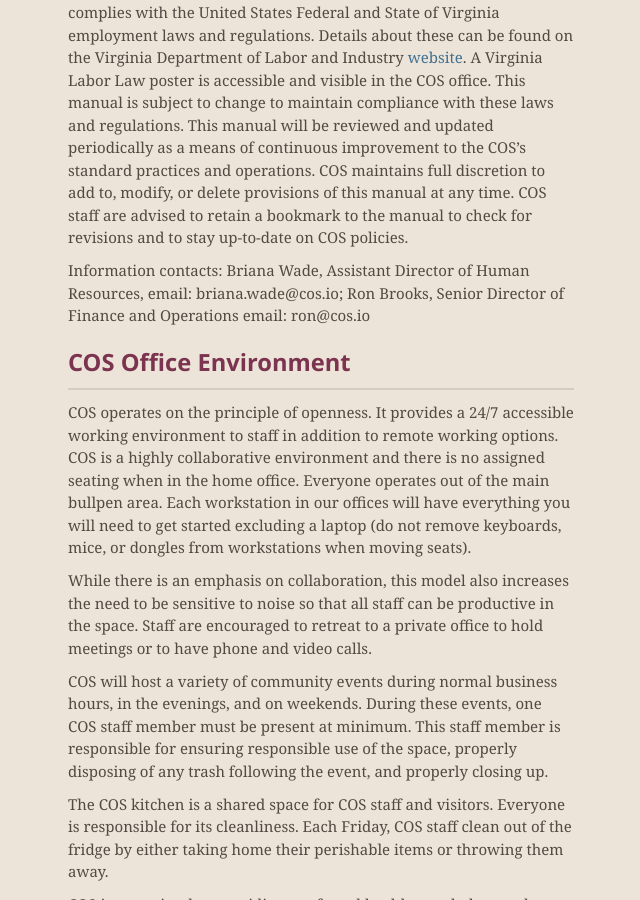
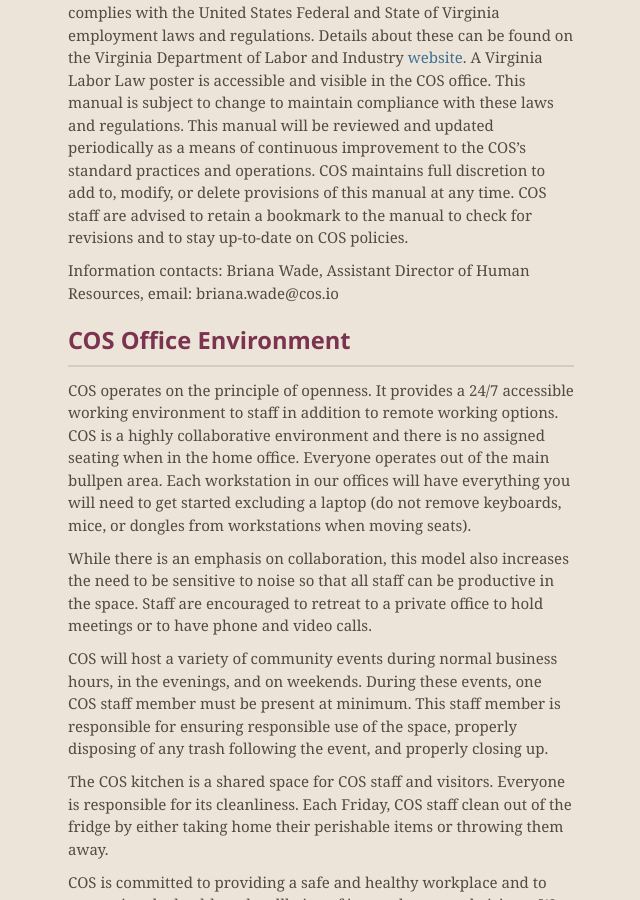
Before and after one commit to CenterForOpenScience/Policies-and-Procedures, a Jekyll site: the page built from index.md, in a window 1280 px wide and 900 px high, scrolled down 416 px. Shown: the whole window, without its empty margins (319-959 px from the left). Built offline with Jekyll 4.4.1, drawn with Linux system fonts in a browser that asks for light colours; nearby versions of some CDN libraries; our own code applies the rules of GitHub Pages for plain Markdown files.

Commit message:
Update index.md

```diff
--- a/index.md
+++ b/index.md
@@ -11,7 +11,7 @@ Introduction
 This manual sets forth the Center for Open Science’s policies and procedures for daily operations. The Center for Open Science (COS) complies with the United States Federal and State of Virginia employment laws and regulations. Details about these can be found on the Virginia Department of Labor and Industry [website](http://www.vec.virginia.gov/employers/Required-Posters-for-Virginia-Employers). A Virginia Labor Law poster is accessible and visible in the COS office. This manual is subject to change to maintain compliance with these laws and regulations. This manual will be reviewed and updated periodically as a means of continuous improvement to the COS’s standard practices and operations. COS maintains full discretion to add to, modify, or delete provisions of this manual at any time. COS staff are advised to retain a bookmark to the manual to check for revisions and to stay up-to-date on COS policies.
 
 Information contacts:
-Briana Wade, Assistant Director of Human Resources, email: briana.wade@cos.io; Ron Brooks, Senior Director of Finance and Operations email: ron@cos.io
+Briana Wade, Assistant Director of Human Resources, email: briana.wade@cos.io
 
 COS Office Environment
 ------------------
```
